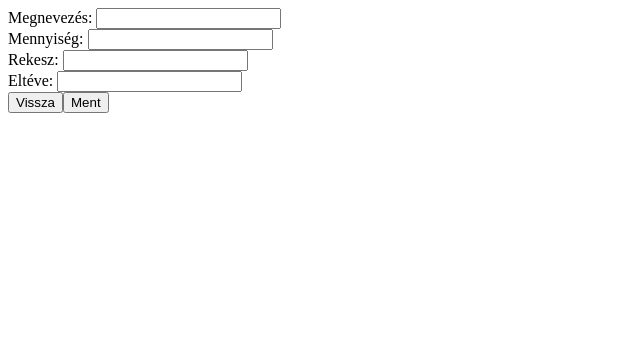
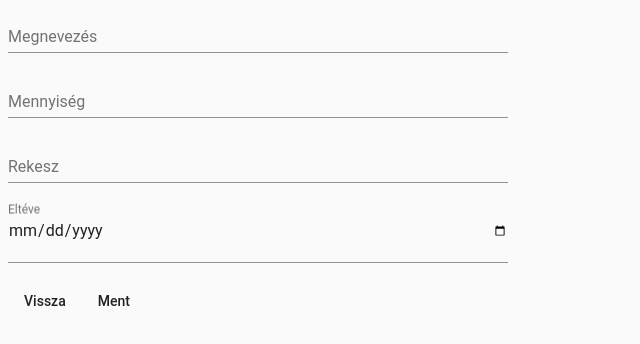
Before and after one commit to speter/cuccok, an Angular app: page /cucc/uj in a window 1280 px wide. Shown: the top 344 px of the page, without its empty margins (0-640 px from the left). Built offline with nearby package versions, Linux system fonts and the light colour scheme.

Commit message:
use @angular/material for form

```diff
--- a/package.json
+++ b/package.json
@@ -12,12 +12,14 @@
   },
   "private": true,
   "dependencies": {
-    "@angular/animations": "^5.2.0",
+    "@angular/animations": "^5.2.9",
+    "@angular/cdk": "^5.2.4",
     "@angular/common": "^5.2.0",
     "@angular/compiler": "^5.2.0",
     "@angular/core": "^5.2.0",
     "@angular/forms": "^5.2.0",
     "@angular/http": "^5.2.0",
+    "@angular/material": "^5.2.4",
     "@angular/platform-browser": "^5.2.0",
     "@angular/platform-browser-dynamic": "^5.2.0",
     "@angular/router": "^5.2.0",
--- a/src/app/cucc/cucc.component.html
+++ b/src/app/cucc/cucc.component.html
@@ -1,28 +1,27 @@
-<div *ngIf="cucc">
-  <div *ngIf="cucc.id"><span>ID:</span> {{cucc.id}}</div>
-  <div>
-    <label>Megnevezés:
-      <input [(ngModel)]="cucc.megnevezes" />
-    </label>
-  </div>
-  <div>
-    <label>Mennyiség:
-      <input [(ngModel)]="cucc.mennyiseg" type="number" />
-    </label>
-  </div>
-  <div>
-    <label>Rekesz:
-      <input [(ngModel)]="cucc.rekesz" />
-    </label>
-  </div>
-  <div>
-    <label>Eltéve:
-      <input [(ngModel)]="cucc.elteve" />
-    </label>
-  </div>
-  <div>
-    <button (click)="onReturn()">Vissza</button>
-    <button *ngIf="cucc.id" (click)="onDelete(cucc)">Töröl</button>
-    <button (click)="onSave(cucc)">Ment</button>
-  </div>
-</div>
+  <form *ngIf="cucc" class="cucc-form">
+    <mat-form-field *ngIf="cucc.id" class="cucc-full-width">
+      <input matInput placeholder="ID" [(ngModel)]="cucc.id" disabled
+      name="id" />
+    </mat-form-field>
+    <mat-form-field class="cucc-full-width">
+      <input matInput placeholder="Megnevezés" [(ngModel)]="cucc.megnevezes"
+      name="megnevezes" />
+    </mat-form-field>
+    <mat-form-field class="cucc-full-width">
+      <input matInput placeholder="Mennyiség" [(ngModel)]="cucc.mennyiseg"
+      type="number" name="mennyiseg" />
+    </mat-form-field>
+    <mat-form-field class="cucc-full-width">
+      <input matInput placeholder="Rekesz" [(ngModel)]="cucc.rekesz"
+      name="rekesz" />
+    </mat-form-field>
+    <mat-form-field class="cucc-full-width">
+      <input matInput placeholder="Eltéve" [(ngModel)]="cucc.elteve"
+      type="date" name="elteve" />
+    </mat-form-field>
+    <div>
+      <button mat-button (click)="onReturn()">Vissza</button>
+      <button *ngIf="cucc.id" mat-button (click)="onDelete(cucc)">Töröl</button>
+      <button mat-button (click)="onSave(cucc)">Ment</button>
+    </div>
+  </form>
--- a/src/index.html
+++ b/src/index.html
@@ -8,7 +8,7 @@
   <meta name="viewport" content="width=device-width, initial-scale=1">
   <link rel="icon" type="image/x-icon" href="favicon.ico">
 </head>
-<body>
+<body class="mat-app-background">
   <app-root></app-root>
 </body>
 </html>
--- a/src/styles.css
+++ b/src/styles.css
@@ -1,4 +1,5 @@
-/* You can add global styles to this file, and also import other style files */
+@import "~@angular/material/prebuilt-themes/indigo-pink.css";
+
 .highlighted
 {
   background-color: #e0e0e0;
@@ -7,3 +8,12 @@
 {
   background-color: #c0d0ff;
 }
+
+.cucc-form {
+  min-width: 150px;
+  max-width: 500px;
+  width: 100%;
+}
+.cucc-full-width {
+  width: 100%;
+}
```
Also changed, not shown: src/app/app.module.ts (+8 -0 lines).
